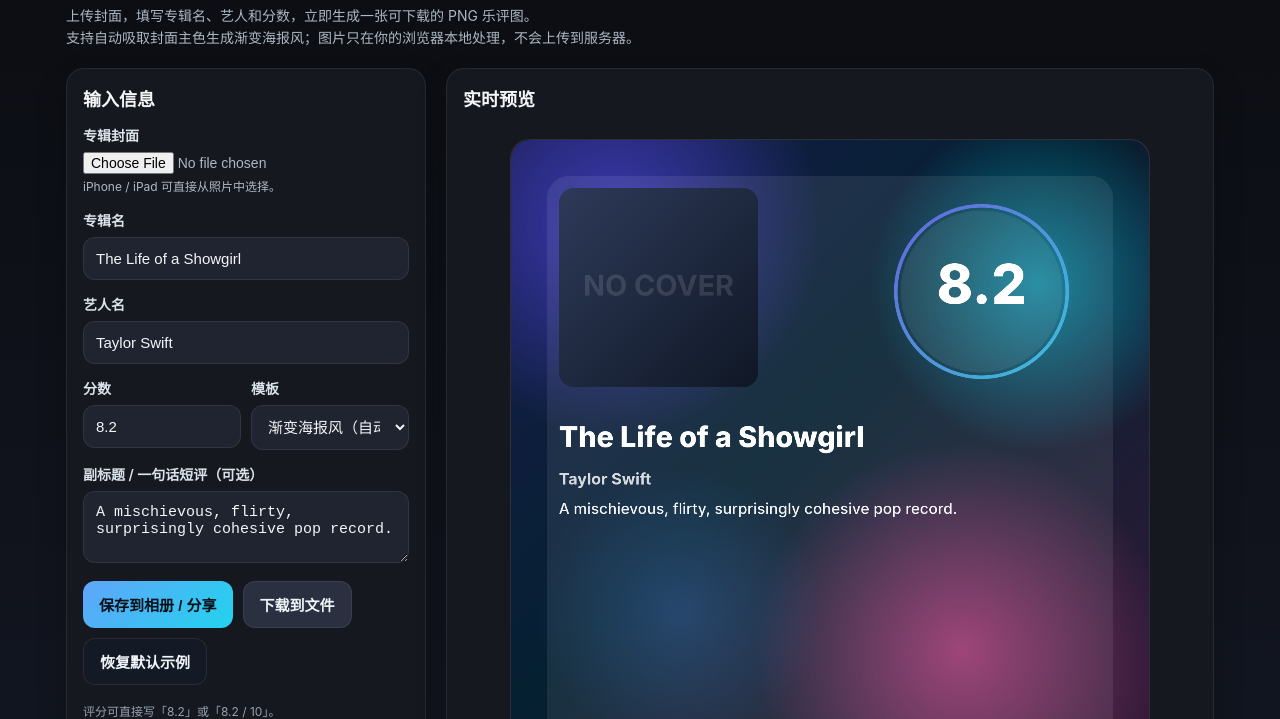
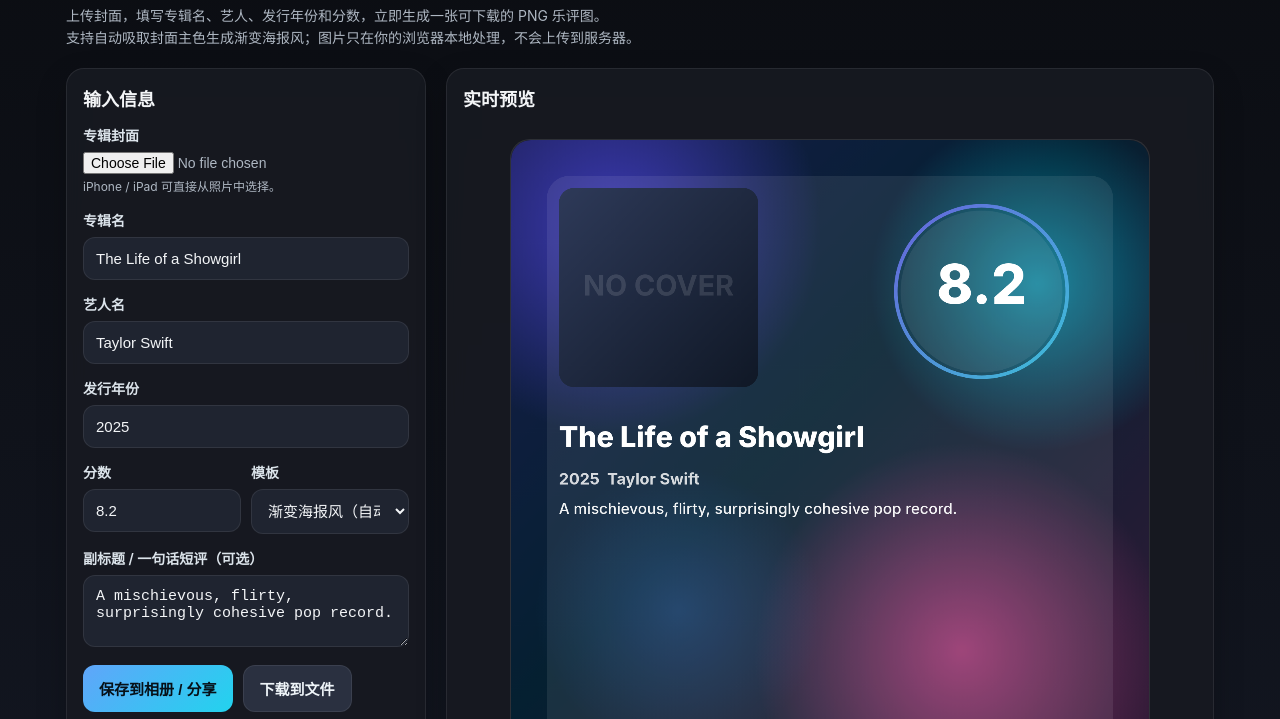
Before and after one commit to ethan54646/album-review-card, a plain HTML site: page index.html in a window 1280 px wide. Shown: the part 67-786 px from the top of the page. Drawn offline with Linux system fonts and the light colour scheme.

Commit message:
Add customizable release year metadata

```diff
--- a/index.html
+++ b/index.html
@@ -91,7 +91,7 @@
 <body>
 <div class="wrap">
   <h1>专辑乐评图片生成器</h1>
-  <div class="sub">上传封面，填写专辑名、艺人和分数，立即生成一张可下载的 PNG 乐评图。<br>支持自动吸取封面主色生成渐变海报风；图片只在你的浏览器本地处理，不会上传到服务器。</div>
+  <div class="sub">上传封面，填写专辑名、艺人、发行年份和分数，立即生成一张可下载的 PNG 乐评图。<br>支持自动吸取封面主色生成渐变海报风；图片只在你的浏览器本地处理，不会上传到服务器。</div>
 
   <div class="grid">
     <div class="panel">
@@ -108,6 +108,10 @@
       <div class="field">
         <label for="artist">艺人名</label>
         <input id="artist" type="text" value="Taylor Swift" placeholder="输入艺人名" />
+      </div>
+      <div class="field">
+        <label for="year">发行年份</label>
+        <input id="year" type="text" value="2025" placeholder="例如 2025" inputmode="numeric" />
       </div>
       <div class="inline">
         <div class="field">
@@ -153,6 +157,7 @@
 const coverInput = document.getElementById('coverInput');
 const albumInput = document.getElementById('album');
 const artistInput = document.getElementById('artist');
+const yearInput = document.getElementById('year');
 const scoreInput = document.getElementById('score');
 const templateInput = document.getElementById('template');
 const captionInput = document.getElementById('caption');
@@ -357,7 +362,7 @@
   return filtered;
 }
 
-function drawMag(album, artist, score, caption) {
+function drawMag(album, artist, year, score, caption) {
   const bg = ctx.createLinearGradient(0, 0, 1600, 1600);
   bg.addColorStop(0, '#0a0d14');
   bg.addColorStop(1, '#171d2d');
@@ -390,7 +395,7 @@
 
   ctx.fillStyle = 'rgba(255,255,255,.74)';
   ctx.font = '700 42px -apple-system,BlinkMacSystemFont,sans-serif';
-  ctx.fillText(artist, 130, 1090);
+  ctx.fillText([year, artist].filter(Boolean).join('  '), 130, 1090);
 
   if (caption.trim()) {
     ctx.fillStyle = 'rgba(255,255,255,.92)';
@@ -406,7 +411,7 @@
   ctx.stroke();
 }
 
-function drawMinimal(album, artist, score, caption) {
+function drawMinimal(album, artist, year, score, caption) {
   ctx.fillStyle = '#f5f5f0';
   ctx.fillRect(0, 0, 1600, 1600);
   ctx.fillStyle = '#111';
@@ -434,7 +439,7 @@
 
   ctx.fillStyle = '#333';
   ctx.font = '700 44px -apple-system,BlinkMacSystemFont,sans-serif';
-  ctx.fillText(artist, 96, 1110);
+  ctx.fillText([year, artist].filter(Boolean).join('  '), 96, 1110);
 
   if (caption.trim()) {
     ctx.fillStyle = '#222';
@@ -443,7 +448,7 @@
   }
 }
 
-function drawAurora(album, artist, score, caption) {
+function drawAurora(album, artist, year, score, caption) {
   const c1 = palette[0] || '#4338ca';
   const c2 = palette[1] || '#06b6d4';
   const c3 = palette[2] || '#ec4899';
@@ -523,7 +528,7 @@
   const artistY = 770 + titleLines * (titleSize + 10) - 6;
   ctx.fillStyle = 'rgba(255,255,255,.82)';
   ctx.font = '700 40px -apple-system,BlinkMacSystemFont,sans-serif';
-  ctx.fillText(artist, 120, artistY + 18);
+  ctx.fillText([year, artist].filter(Boolean).join('  '), 120, artistY + 18);
 
   if (caption.trim()) {
     ctx.fillStyle = 'rgba(255,255,255,.94)';
@@ -536,13 +541,14 @@
 function draw() {
   const album = (albumInput.value || 'Album Title').trim();
   const artist = (artistInput.value || 'Artist Name').trim();
+  const year = (yearInput.value || '').trim();
   const score = (scoreInput.value || '8.0').trim().replace(/\s*\/\s*10$/i, '');
   const caption = (captionInput.value || '').trim();
   const tpl = templateInput.value;
   ctx.clearRect(0, 0, canvas.width, canvas.height);
-  if (tpl === 'minimal') drawMinimal(album, artist, score, caption);
-  else if (tpl === 'aurora') drawAurora(album, artist, score, caption);
-  else drawMag(album, artist, score, caption);
+  if (tpl === 'minimal') drawMinimal(album, artist, year, score, caption);
+  else if (tpl === 'aurora') drawAurora(album, artist, year, score, caption);
+  else drawMag(album, artist, year, score, caption);
 }
 
 function fileNameBase() {
@@ -574,7 +580,7 @@
   reader.readAsDataURL(file);
 });
 
-[albumInput, artistInput, scoreInput, templateInput, captionInput].forEach(el => {
+[albumInput, artistInput, yearInput, scoreInput, templateInput, captionInput].forEach(el => {
   el.addEventListener('input', draw);
   el.addEventListener('change', draw);
 });
@@ -606,6 +612,7 @@
 resetBtn.addEventListener('click', () => {
   albumInput.value = 'The Life of a Showgirl';
   artistInput.value = 'Taylor Swift';
+  yearInput.value = '2025';
   scoreInput.value = '8.2';
   templateInput.value = 'aurora';
   captionInput.value = 'A mischievous, flirty, surprisingly cohesive pop record.';
```
